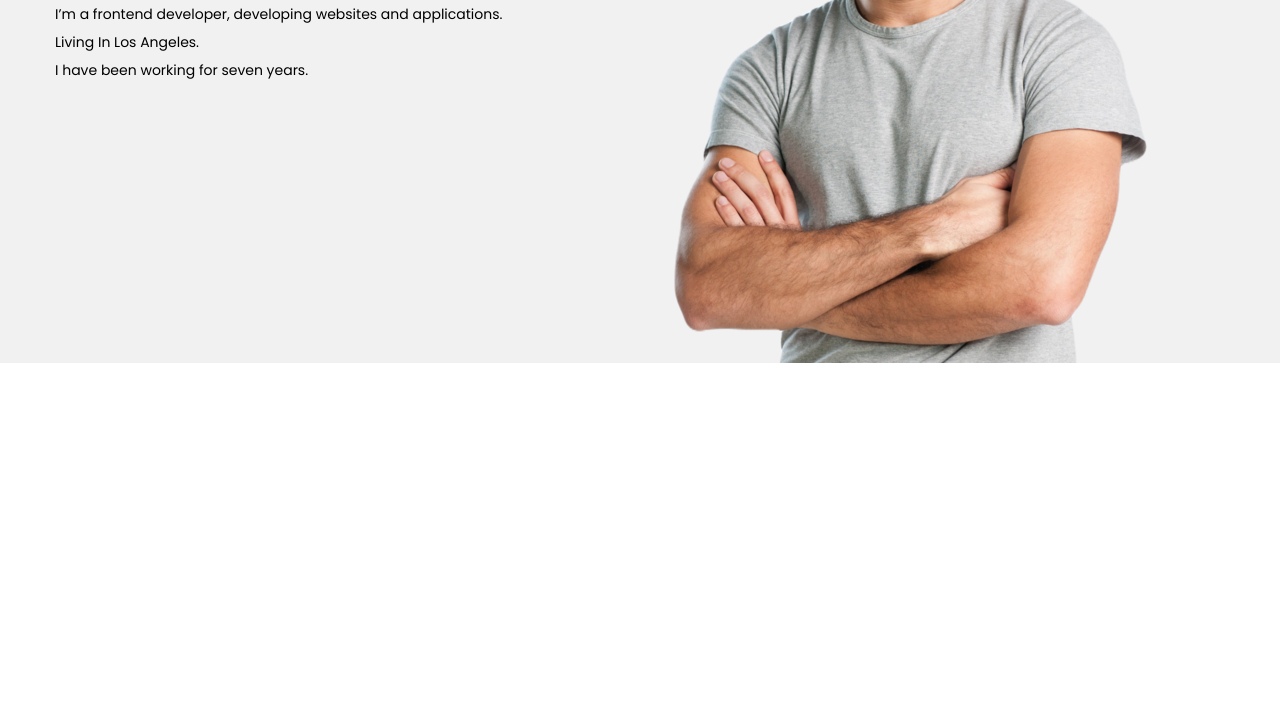
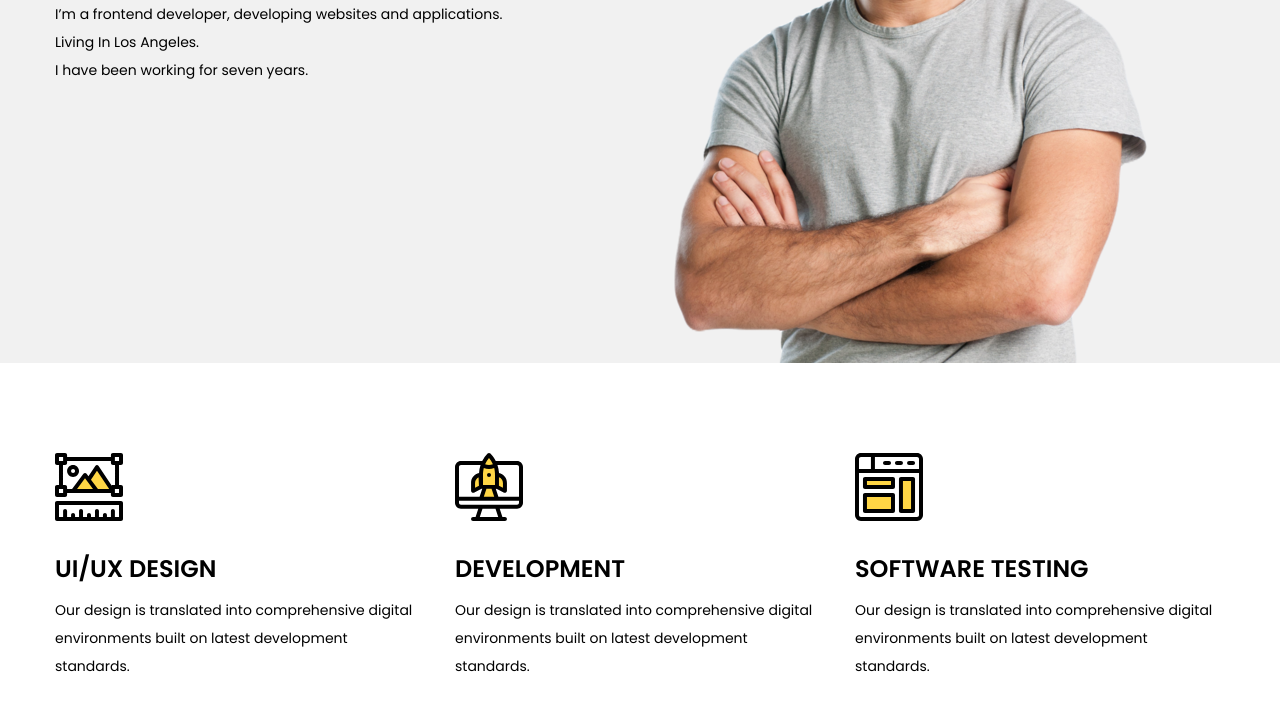
Before and after one commit to bisgez/freelancer-portfolio, a plain HTML site: page index.html in a window 1280 px wide. Shown: the part 431-1142 px from the top of the page. Before the commit the page ends 800 px from the top, so only its background shows below. Drawn offline with nearby package versions, Linux system fonts and the light colour scheme.

Commit message:
services section layout done

```diff
--- a/css/main.css
+++ b/css/main.css
@@ -2,8 +2,8 @@
 @import url('https://fonts.googleapis.com/css2?family=Poppins:wght@400;500;600;700&display=swap');
 
 body {
+    color: #000;
     font-family: 'Poppins', sans-serif;
-    color: #000;
     font-size: 14px;
 }
 
@@ -24,12 +24,14 @@ body {
     display: flex;
     justify-content: space-between;
     align-items: flex-end;
+
     margin-bottom: 76px;
 }
 
 .logo {
     position: relative;
     padding: 0 12px 3px 0;
+
     font-weight: 700;
     font-size: 32px;
     line-height: 1;
@@ -40,6 +42,7 @@ body {
     position: absolute;
     right: 0;
     bottom: 0;
+
     content: "";
     display: block;
     width: 8px;
@@ -68,14 +71,13 @@ body {
 /* Header content */
 
 .header-row {
-    display: flex;
-    justify-content: space-between;
+    display: flex;justify-content: space-between;
     column-gap: 30px;
 }
 
 .header-content {
+    margin-top: 124px;
     max-width: 500px;
-    margin-top: 124px;
 }
 
 .header-heading {
@@ -87,3 +89,32 @@ body {
 .header-content p {
     line-height: 2;
 }
+
+/* Services */
+
+.services {
+    padding: 90px 0;
+}
+
+.services-row {
+    display: flex;
+    column-gap: 30px;
+}
+.services-card {
+
+}
+
+.services-card-img{
+    margin-bottom: 30px;
+}
+
+.services-card-title {
+    margin-bottom: 10px;
+    font-weight: 600;
+    font-size: 24px;
+    text-transform: uppercase;
+}
+
+.services-card p {
+    line-height: 2;
+}
--- a/index.html
+++ b/index.html
@@ -7,6 +7,7 @@
     <title>Freelancer portfolio</title>
     <link rel="stylesheet" href="./css/main.css">
     <link rel="stylesheet" href="./css/media.css">
+    <link rel="stylesheet" href="https://cdnjs.cloudflare.com/ajax/libs/aos/2.3.4/aos.css" integrity="sha512-1cK78a1o+ht2JcaW6g8OXYwqpev9+6GqOkz9xmBN9iUUhIndKtxwILGWYOSibOKjLsEdjyjZvYDq/cZwNeak0w==" crossorigin="anonymous" referrerpolicy="no-referrer" />
 </head>
 <body>
     <header class="header">
@@ -14,6 +15,7 @@
             <!-- Header nav -->
             <div class="header-nav">
                 <a href="#!" class="logo">Kevin</a>
+
                 <nav class="nav">
                     <ul class="nav-list">
                         <li class="nav-item"><a href="" class="nav-link active">Home</a></li>
@@ -26,8 +28,9 @@
             </div>
             <!-- Header content -->
             <div class="header-row">
+
                 <div class="header-content">
-                    <h1 class="header-heading">Kevin Krumb <br>Frontend developer</h1>
+                    <h1 class="header-heading">Kevin Сrumb <br> <span>Frontend developer</span></h1>
                     <p>I’m a frontend developer, developing websites and applications. <br> Living In Los Angeles. <br> I have been working for seven years.</p>
                 </div>
                 <div class="header-img">
@@ -36,6 +39,31 @@
             </div>
         </div>
     </header>
+
+    <section class="services">
+        <div class="container">
+            <div class="services-row">
+
+                <div class="services-card">
+                    <img class="services-card-img" src="./img/services/01.svg" alt="UI/UX Design">
+                    <h3 class="services-card-title">UI/UX Design</h3>
+                    <p>Our design is translated into comprehensive digital environments built on latest development standards.</p>
+                </div>
+
+                <div class="services-card">
+                    <img class="services-card-img" src="./img/services/02.svg" alt="UI/UX Design">
+                    <h3 class="services-card-title">Development</h3>
+                    <p>Our design is translated into comprehensive digital environments built on latest development standards.</p>
+                </div>
+
+                <div class="services-card">
+                    <img class="services-card-img" src="./img/services/03.svg" alt="UI/UX Design">
+                    <h3 class="services-card-title">software testing</h3>
+                    <p>Our design is translated into comprehensive digital environments built on latest development standards.</p>
+                </div>
+            </div>
+        </div>
+    </section>
     <script src="./js/main.js"></script>
 </body>
 </html>
```
